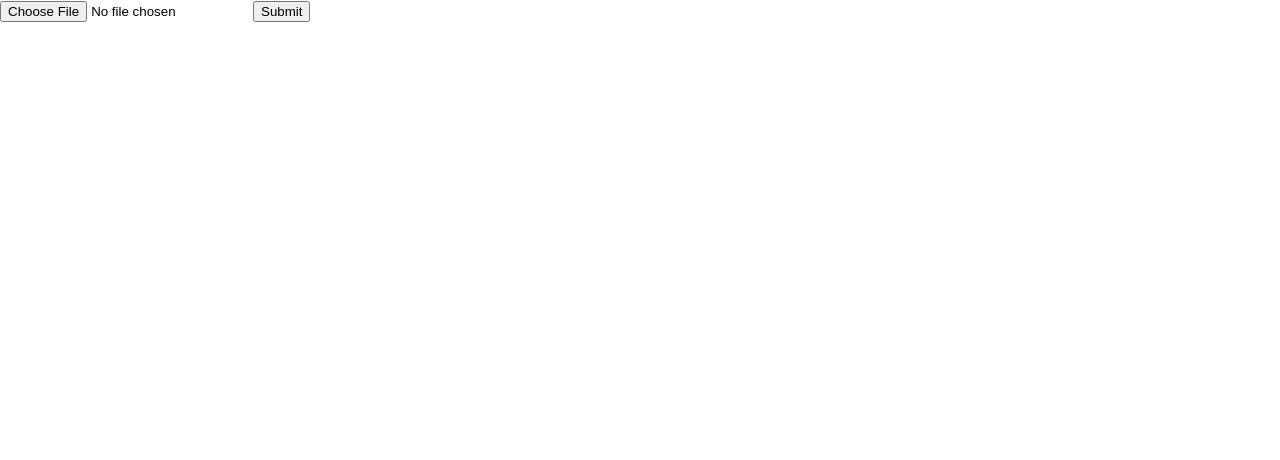
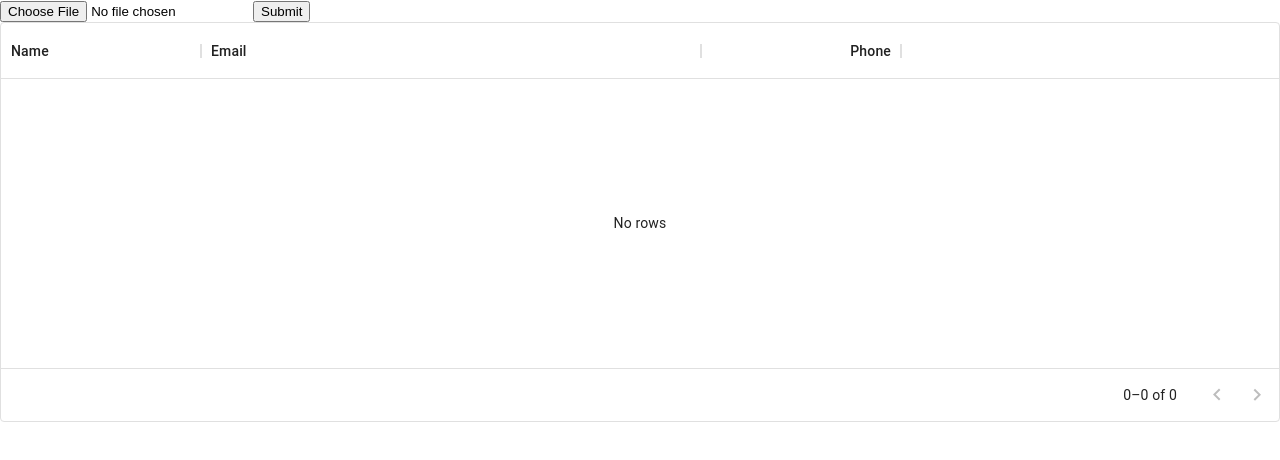
Before and after one commit to otienotimothy/kudobuzz-challenge, a React (Vite) app: page / in a window 1280 px wide. Shown: the top 460 px of the page. Built offline with nearby package versions, Linux system fonts and the light colour scheme.

Commit message:
feat:add component to display data from csv file

```diff
--- a/src/App.jsx
+++ b/src/App.jsx
@@ -1,5 +1,8 @@
 import { useState } from "react"
 import { UploadCSV } from "./components/UploadCSV"
+import { DisplayTable } from "./components/DisplayTable"
+import { v4 } from "uuid"
+
 
 function App() {
   const [csvFile, setCsvFile] = useState();
@@ -16,6 +19,7 @@ function App() {
 			let values = row.split(",");
 			let dataObj = tableHeaders.reduce((obj, header, i) => {
 				obj[header] = values[i];
+        obj['id'] = v4()
 				return obj;
 			}, {});
 			return dataObj;
@@ -46,7 +50,7 @@ function App() {
   return (
     <>
      <UploadCSV setFile={setCsvFile} handleSubmit={handleSubmit} error={error} />
-     {data && data.map(item => <p> {item.name} </p>)}
+     <DisplayTable rows={data}/>
     </>
   )
 }
--- /dev/null
+++ b/src/components/DisplayTable.jsx
@@ -0,0 +1,27 @@
+import { DataGrid } from "@mui/x-data-grid";
+
+const columns = [
+	{ field: "name", headerName: "Name", width: 200 },
+	{ field: "email", headerName: "Email", width: 500 },
+	{
+		field: "phone",
+		headerName: "Phone",
+		type: "number",
+		width: 200
+	}
+];
+
+
+export const DisplayTable = ({rows}) => {
+    console.log(rows)
+	return (
+		<div style={{ height: 400 }}>
+			<DataGrid
+				rows={rows}
+				columns={columns}
+				pageSize={5}
+				rowsPerPageOptions={[5]}
+			/>
+		</div>
+	);
+};
```
